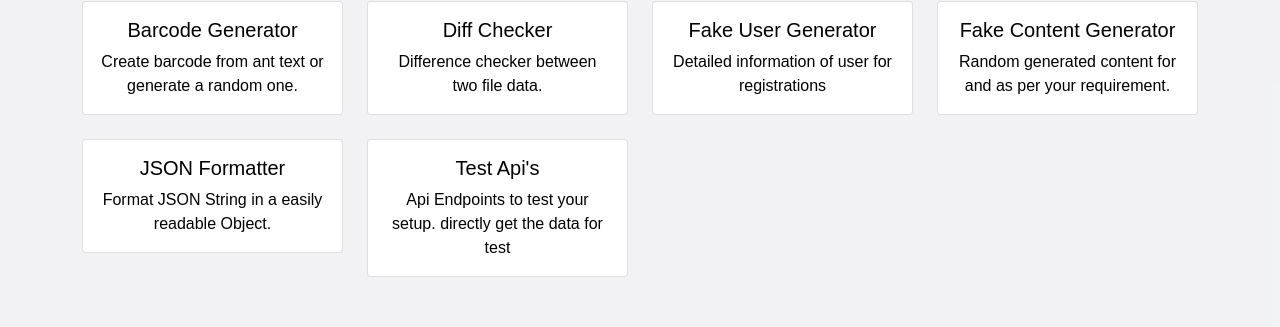
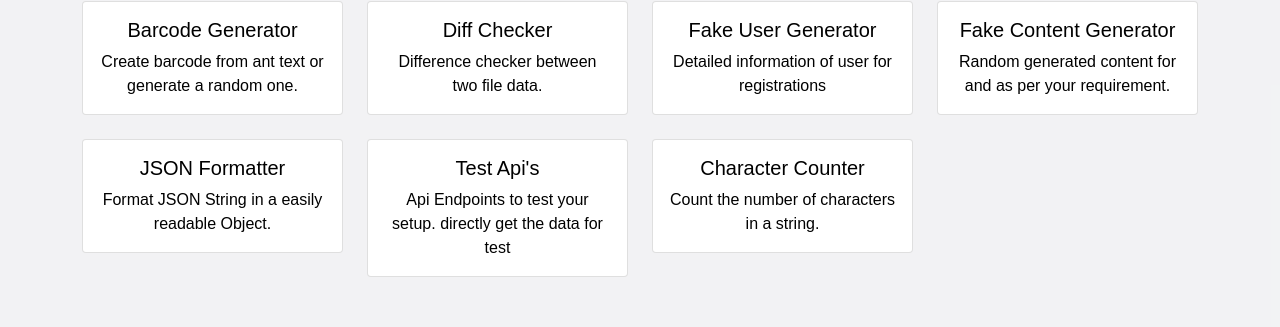
Before and after one commit to msamgan/fakem-tools, a React (Create React App) app: page / in a window 1280 px wide. Shown: the part 424-751 px from the top of the page. Built offline with nearby package versions, Linux system fonts and the light colour scheme.

Commit message:
Added character counter (#4)

```diff
--- a/src/Routes.js
+++ b/src/Routes.js
@@ -7,6 +7,7 @@ import UserGeneratorPage from "./pages/UserGenerator/UserGenerator"
 import ContentGeneratorPage from "./pages/ContentGenerator/ContentGenerator"
 import TestApiPage from "./pages/TestApi/TestApi"
 import DiffCheckerPage from "./pages/DiffChecker/DiffChecker"
+import CharacterCounter from "./pages/CharacterCounter/CharacterCounter"
 
 const Routes = () => (
     <Router>
@@ -22,6 +23,11 @@ const Routes = () => (
             <Route path="/content" exact component={ContentGeneratorPage} />
             <Route path="/api" exact component={TestApiPage} />
             <Route path="/diff-checker" exact component={DiffCheckerPage} />
+            <Route
+                path="/character-counter"
+                exact
+                component={CharacterCounter}
+            />
         </Switch>
     </Router>
 )
--- a/src/components/Nav/menu.json
+++ b/src/components/Nav/menu.json
@@ -2,38 +2,36 @@
     {
         "value": "/barcode-generator",
         "label": "Barcode Generator",
-        "description": "Create barcode from ant text or generate a random one.",
-        "icon": "barcode-reader"
+        "description": "Create barcode from ant text or generate a random one."
     },
     {
         "value": "/diff-checker",
         "label": "Diff Checker",
-        "description": "Difference checker between two file data.",
-        "icon": "user-circle"
+        "description": "Difference checker between two file data."
     },
     {
         "value": "/user",
         "label": "Fake User Generator",
-        "description": "Detailed information of user for registrations",
-        "icon": "user-circle"
+        "description": "Detailed information of user for registrations"
     },
     {
         "value": "/content",
         "label": "Fake Content Generator",
-        "description": "Random generated content for and as per your requirement.",
-        "icon": "book-content"
+        "description": "Random generated content for and as per your requirement."
     },
     {
         "value": "/json-formatter",
         "label": "JSON Formatter",
-        "description": "Format JSON String in a easily readable Object.",
-        "icon": "file-json",
-        "iconType": "solid"
+        "description": "Format JSON String in a easily readable Object."
     },
     {
         "value": "/api",
         "label": "Test Api's",
-        "description": "Api Endpoints to test your setup. directly get the data for test",
-        "icon": "plug"
+        "description": "Api Endpoints to test your setup. directly get the data for test"
+    },
+    {
+        "value": "/character-counter",
+        "label": "Character Counter",
+        "description": "Count the number of characters in a string."
     }
 ]
--- /dev/null
+++ b/src/pages/CharacterCounter/CharacterCounter.js
@@ -0,0 +1,59 @@
+import { isEmpty } from "lodash"
+import React from "react"
+import { useState, useEffect } from "react"
+import MasterLayout from "../../layout/MasterLayout/MasterLayout"
+
+const CharacterCounter = () => {
+    const [text, setText] = useState(null)
+    const [characters, setCharacters] = useState(0)
+    const [words, setWords] = useState(0)
+    const [sentences, setSentences] = useState(0)
+    const [paragraphs, setParagraphs] = useState(0)
+
+    useEffect(() => {
+        setCharacters(text ? text.length : 0)
+        setWords(
+            text ? text.split(" ").filter((word) => !isEmpty(word)).length : 0
+        )
+        setSentences(text ? text.split(".").length - 1 : 0)
+        setParagraphs(text ? text.split("\n").length : 0)
+    }, [text])
+
+    return (
+        <MasterLayout>
+            <div className={"container mb-3 mt-5 min-height"}>
+                <h1 className={"mt-4"}># Character Counter</h1>
+                <p className={"text-muted"}>
+                    Count the number of characters in a string.
+                </p>
+                <div className={"row mt-3"}>
+                    <div className={"col-md-12"}>
+                        <label htmlFor="inputText" className="form-label">
+                            <strong>Input Text</strong>
+                        </label>
+                        <textarea
+                            className="form-control"
+                            rows={10}
+                            id="inputText"
+                            onChange={(e) => setText(e.target.value)}
+                            autoFocus={true}
+                            aria-describedby=""
+                        />
+                    </div>
+                </div>
+                <div className={"row mt-3"}>
+                    <div className={"col-md-12"}>
+                        <label htmlFor="outputText" className="form-label">
+                            <strong>Characters</strong>: {characters},{" "}
+                            <strong>Words</strong>: {words},{" "}
+                            <strong>Sentences</strong>: {sentences},{" "}
+                            <strong>Paragraphs</strong>: {paragraphs}
+                        </label>
+                    </div>
+                </div>
+            </div>
+        </MasterLayout>
+    )
+}
+
+export default CharacterCounter
```
Also changed, not shown: .eslintrc.json.
